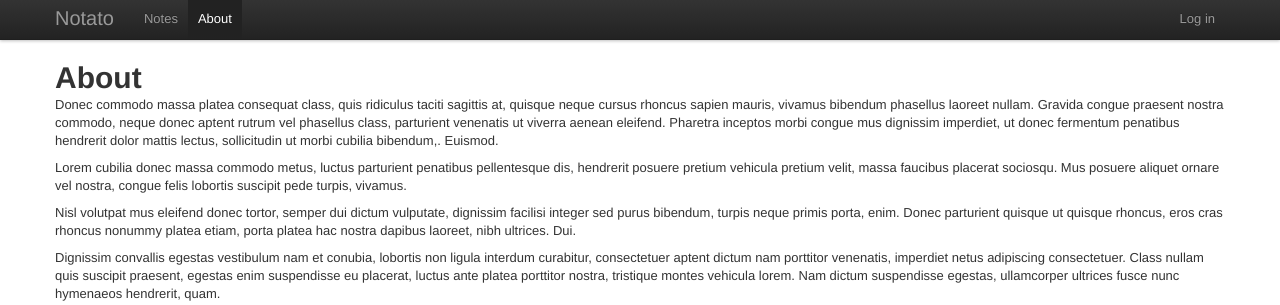
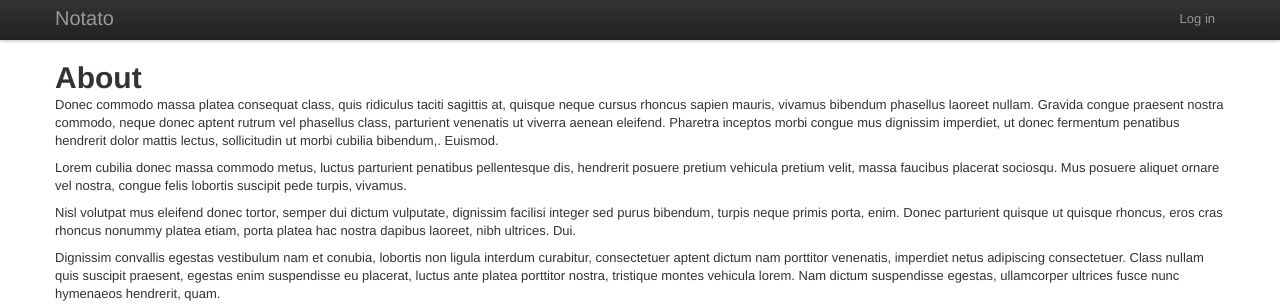
Before and after one commit to kvalle/notato, a Python web app: template notato/templates/about.html in a window 1280 px wide. Shown: the top 305 px of the page. Run offline with Jinja, Linux system fonts and the light colour scheme; the template is opened without the code that fills it, so the values that code supplies are empty.

Commit message:
commented out nav-bar

```diff
--- a/notato/templates/layout.html
+++ b/notato/templates/layout.html
@@ -33,7 +33,7 @@
         </a>
         <a class="brand" href="{{url_for('index')}}">Notato</a>
         <div style="height: auto;" class="nav-collapse in collapse">
-          <ul class="nav">
+          <!--<ul class="nav">
             {% set navigation_bar = [
                   (url_for('notes'), 'notes', 'Notes'),
                   (url_for('about'), 'about', 'About')] -%}
@@ -44,7 +44,7 @@
                 <a href="{{ href|e }}">{{ caption|e }}</a>
               </li>
             {% endfor %}
-          </ul>
+          </ul>-->
           <ul class="nav pull-right">
             <li>
               {% if not session.logged_in %}
```
